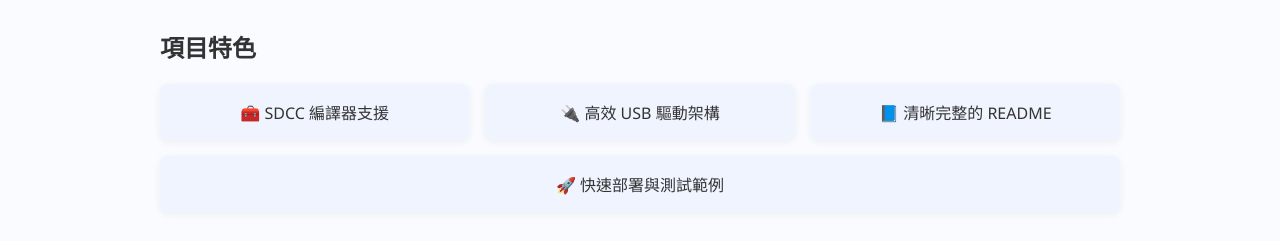
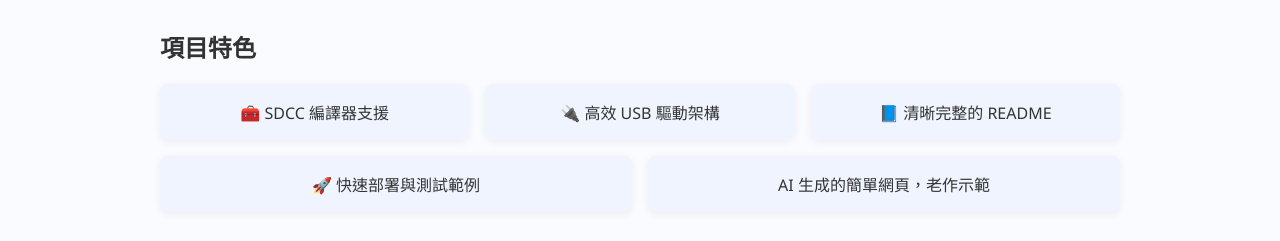
Before and after one commit to VR2XHQ/sdcc_CH549, a plain HTML site: page docs/index.html in a window 1280 px wide. Shown: the part 692-933 px from the top of the page. Drawn offline with Linux system fonts and the light colour scheme.

Commit message:
修改網頁內容

```diff
--- a/docs/index.html
+++ b/docs/index.html
@@ -119,6 +119,7 @@
         <div class="feature">🔌 高效 USB 驅動架構</div>
         <div class="feature">📘 清晰完整的 README</div>
         <div class="feature">🚀 快速部署與測試範例</div>
+        <div class="feature">AI 生成的簡單網頁，老作示範</div>
       </div>
     </div>
 
```
